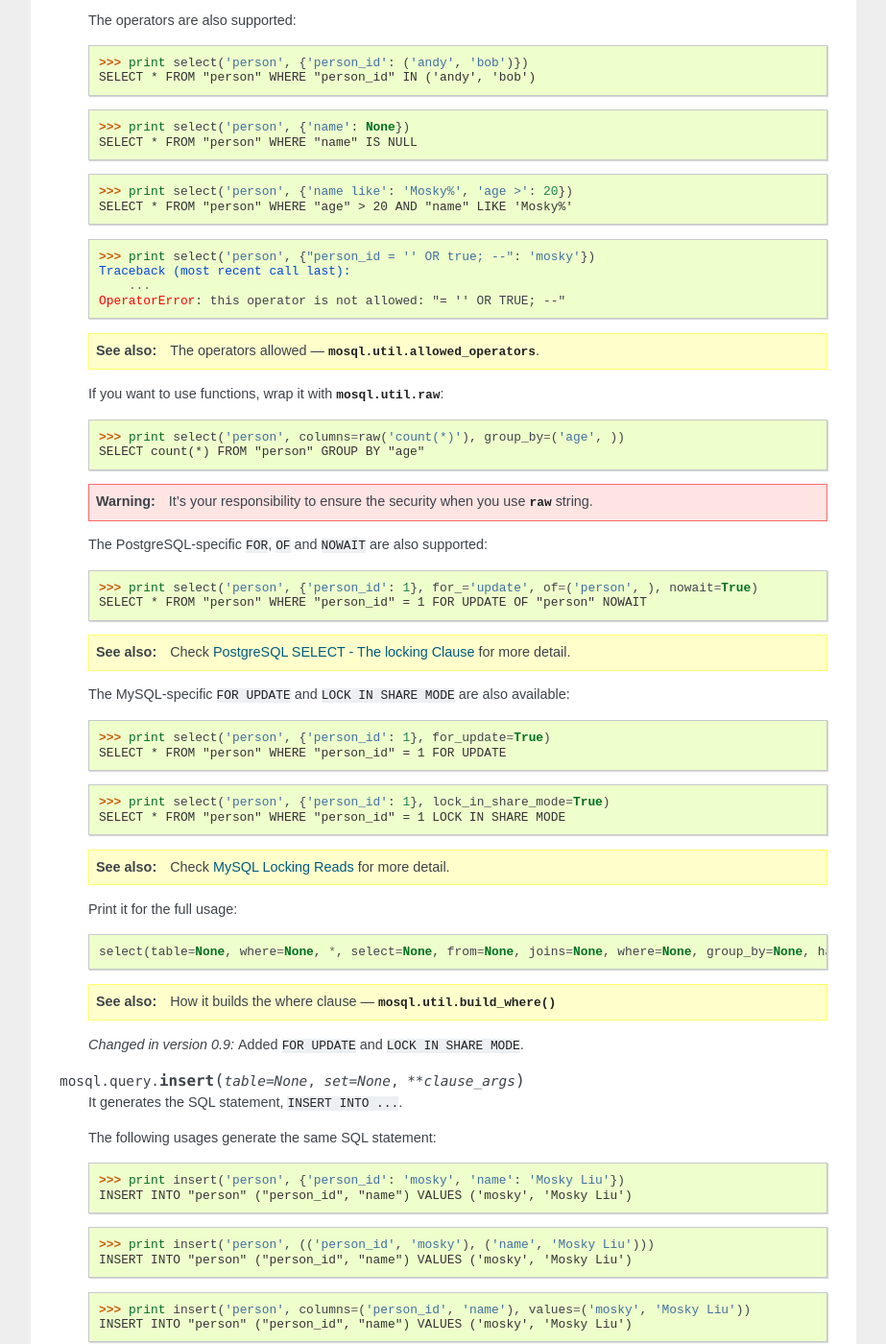
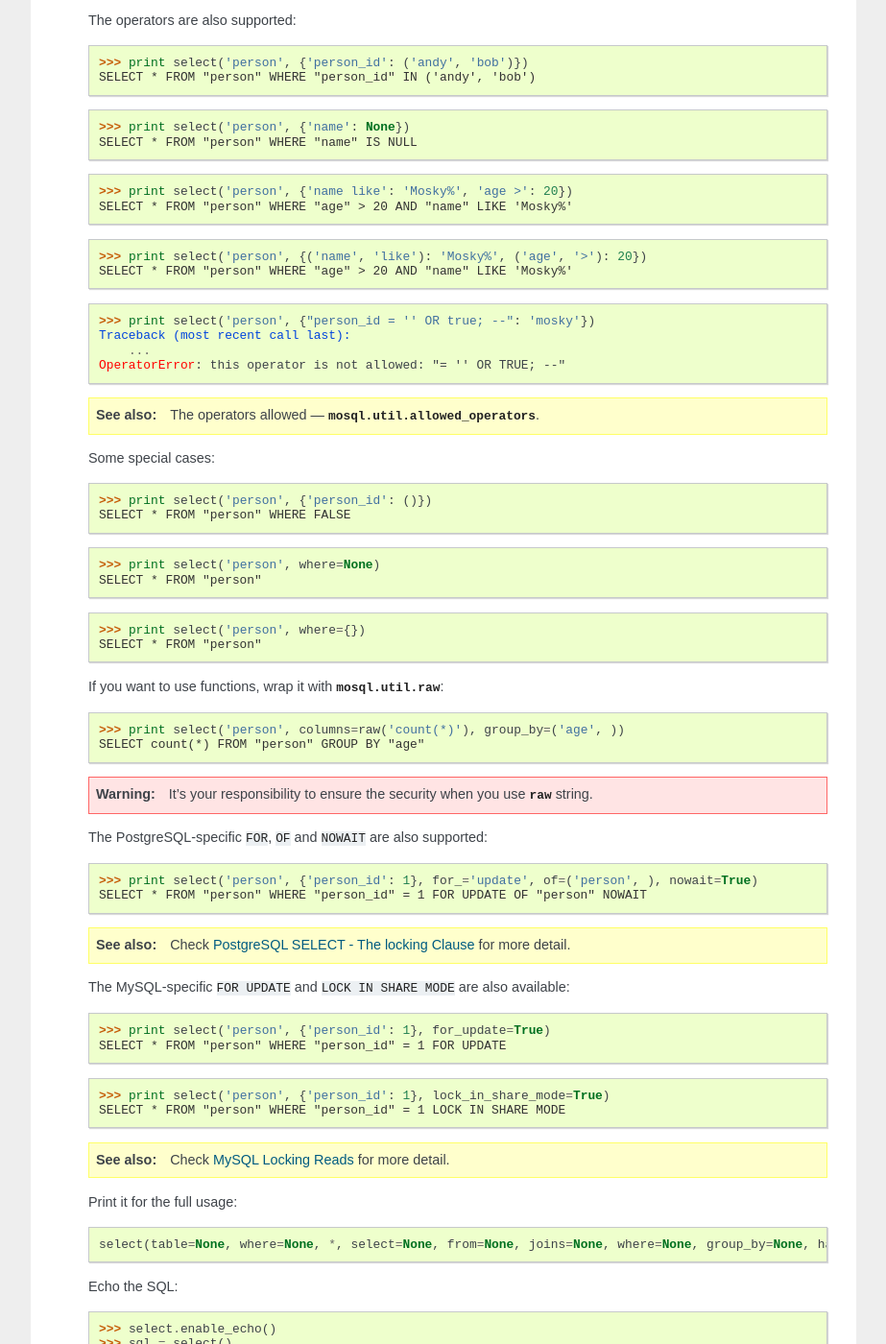
Before and after one commit to moskytw/mosql, a Sphinx documentation site: the page built from docs/query.rst, in a window 1280 px wide and 1400 px high, scrolled down 1112 px. Shown: the whole window at 96% size, without its empty margins (198-1121 px from the left). Built offline with Sphinx 7.4.7, drawn with Linux system fonts in a browser that asks for light colours; some of the changed text lies outside the part shown.

Commit message:
added docs for Query's new features in query.rst

```diff
--- a/docs/query.rst
+++ b/docs/query.rst
@@ -73,6 +73,9 @@ If you want to build you own, there are all basic bricks you need -
     >>> print select('person', {'name like': 'Mosky%', 'age >': 20})
     SELECT * FROM "person" WHERE "age" > 20 AND "name" LIKE 'Mosky%'
 
+    >>> print select('person', {('name', 'like'): 'Mosky%', ('age', '>'): 20})
+    SELECT * FROM "person" WHERE "age" > 20 AND "name" LIKE 'Mosky%'
+
     >>> print select('person', {"person_id = '' OR true; --": 'mosky'})
     Traceback (most recent call last):
         ...
@@ -80,6 +83,17 @@ If you want to build you own, there are all basic bricks you need -
 
     .. seealso::
         The operators allowed --- :attr:`mosql.util.allowed_operators`.
+
+    Some special cases:
+
+    >>> print select('person', {'person_id': ()})
+    SELECT * FROM "person" WHERE FALSE
+
+    >>> print select('person', where=None)
+    SELECT * FROM "person"
+
+    >>> print select('person', where={})
+    SELECT * FROM "person"
 
     If you want to use functions, wrap it with :class:`mosql.util.raw`:
 
@@ -118,6 +132,16 @@ If you want to build you own, there are all basic bricks you need -
     ::
 
         select(table=None, where=None, *, select=None, from=None, joins=None, where=None, group_by=None, having=None, order_by=None, limit=None, offset=None, for=None, of=None, nowait=None, for_update=None, lock_in_share_mode=None)
+
+    Echo the SQL:
+
+    ::
+
+        >>> select.enable_echo()
+        >>> sql = select()
+        SELECT *
+        >>> print sql
+        SELECT *
 
     .. seealso::
         How it builds the where clause --- :func:`mosql.util.build_where`
```
